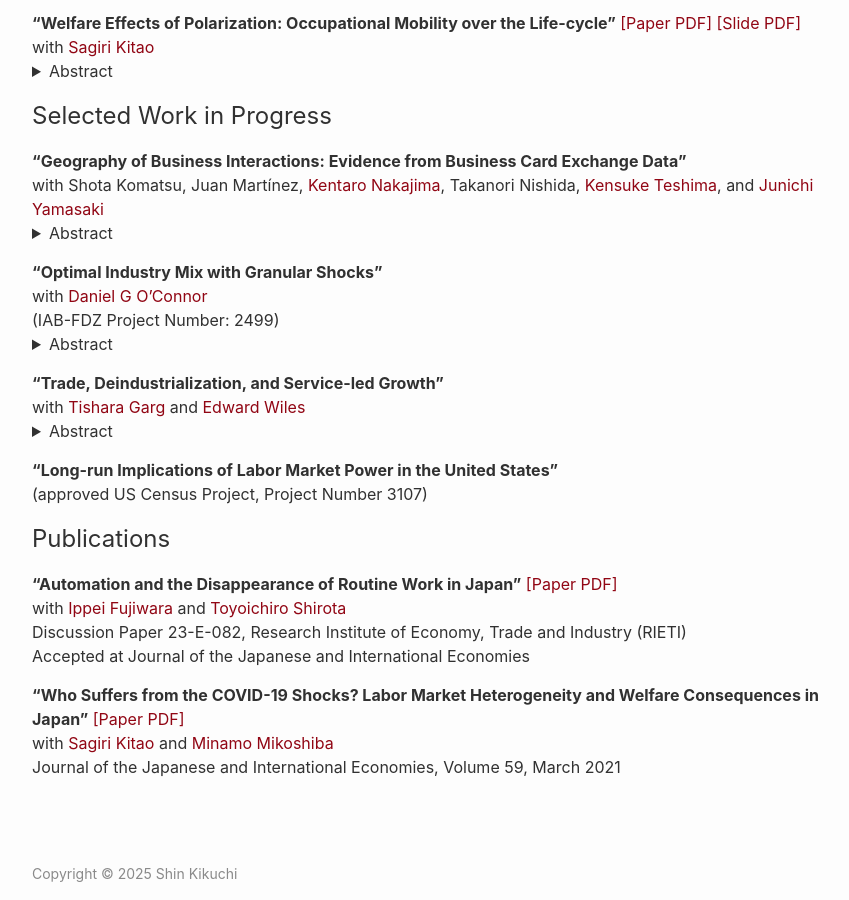
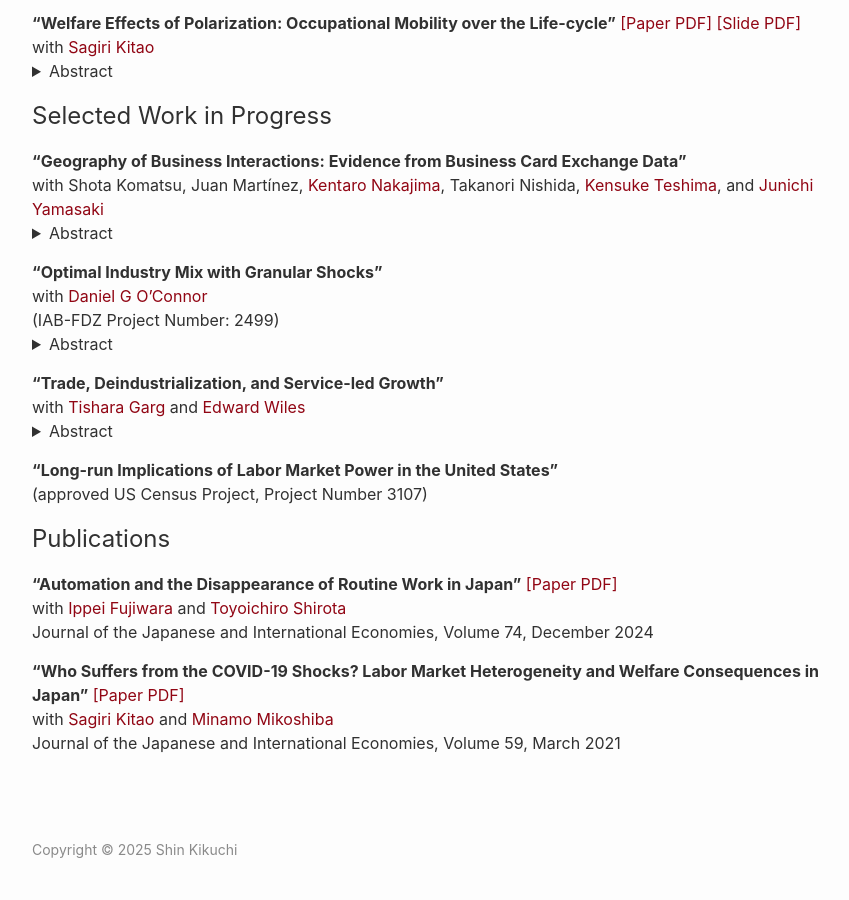
Before and after one commit to shinnkikuchi/shinnkikuchi.github.io, a Jekyll site: the page built from index.md, in a window 1280 px wide and 900 px high, scrolled down 673 px. Shown: the whole window, without its empty margins (188-1037 px from the left). Built offline with Jekyll 4.4.1, drawn with Linux system fonts in a browser that asks for light colours; after the commit the page ends 1549 px from its top, so only the background shows below that.

Commit message:
Update index.md

```diff
--- a/index.md
+++ b/index.md
@@ -87,8 +87,7 @@ We examine the impact of trade liberalization on structural change patterns in I
 **"Automation and the Disappearance of Routine Work in Japan"**
 <a href="/files/research/FKS-robot-japan.pdf" target="_blank">[Paper PDF]</a><br>
 with <a href="https://sites.google.com/site/ippeifujiwara/" target="_blank">Ippei Fujiwara</a> and <a href="https://researchmap.jp/81332791111?lang=en" target="_blank">Toyoichiro Shirota</a><br>
-Discussion Paper 23-E-082, Research Institute of Economy, Trade and Industry (RIETI) <br>
-Accepted at Journal of the Japanese and International Economies <br>
+Journal of the Japanese and International Economies, Volume 74, December 2024 <br>
 
 
 **"Who Suffers from the COVID-19 Shocks? Labor Market Heterogeneity and Welfare Consequences in Japan"**
```
